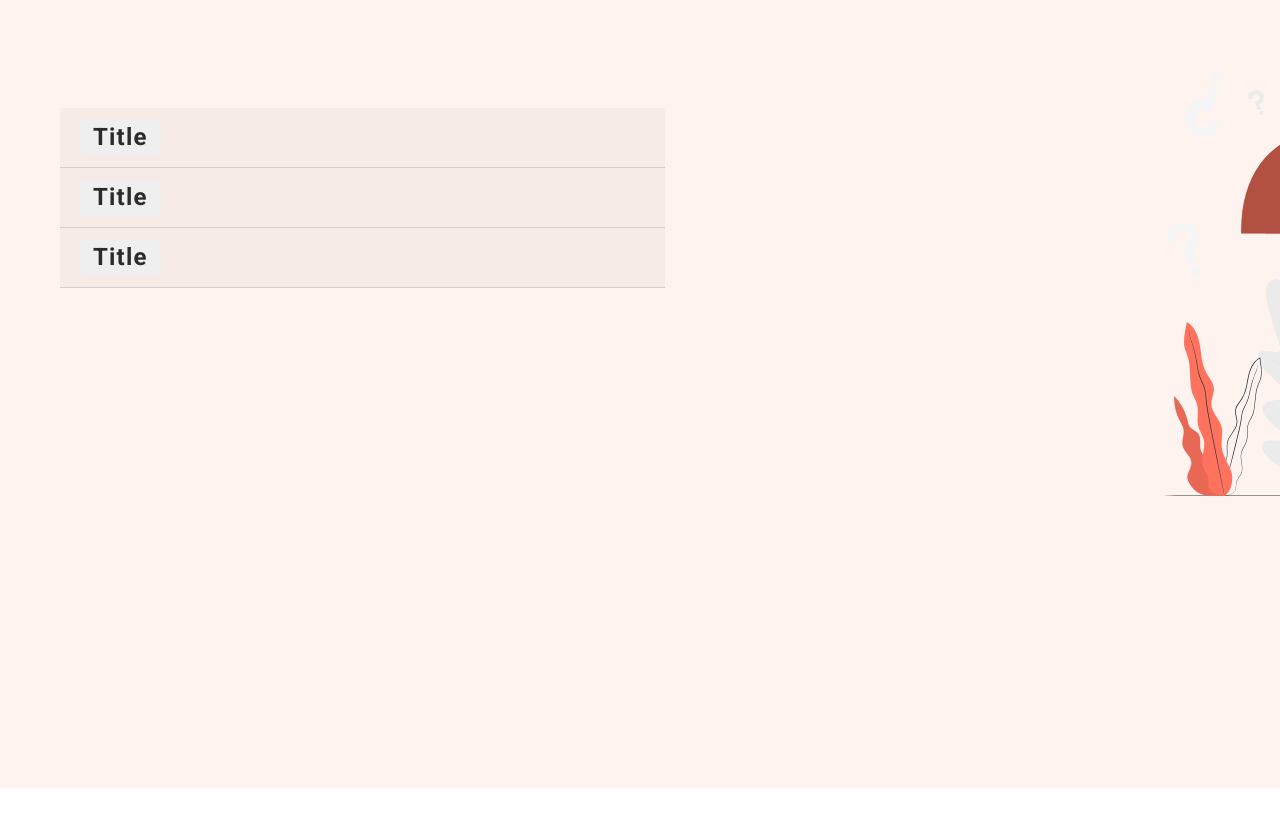
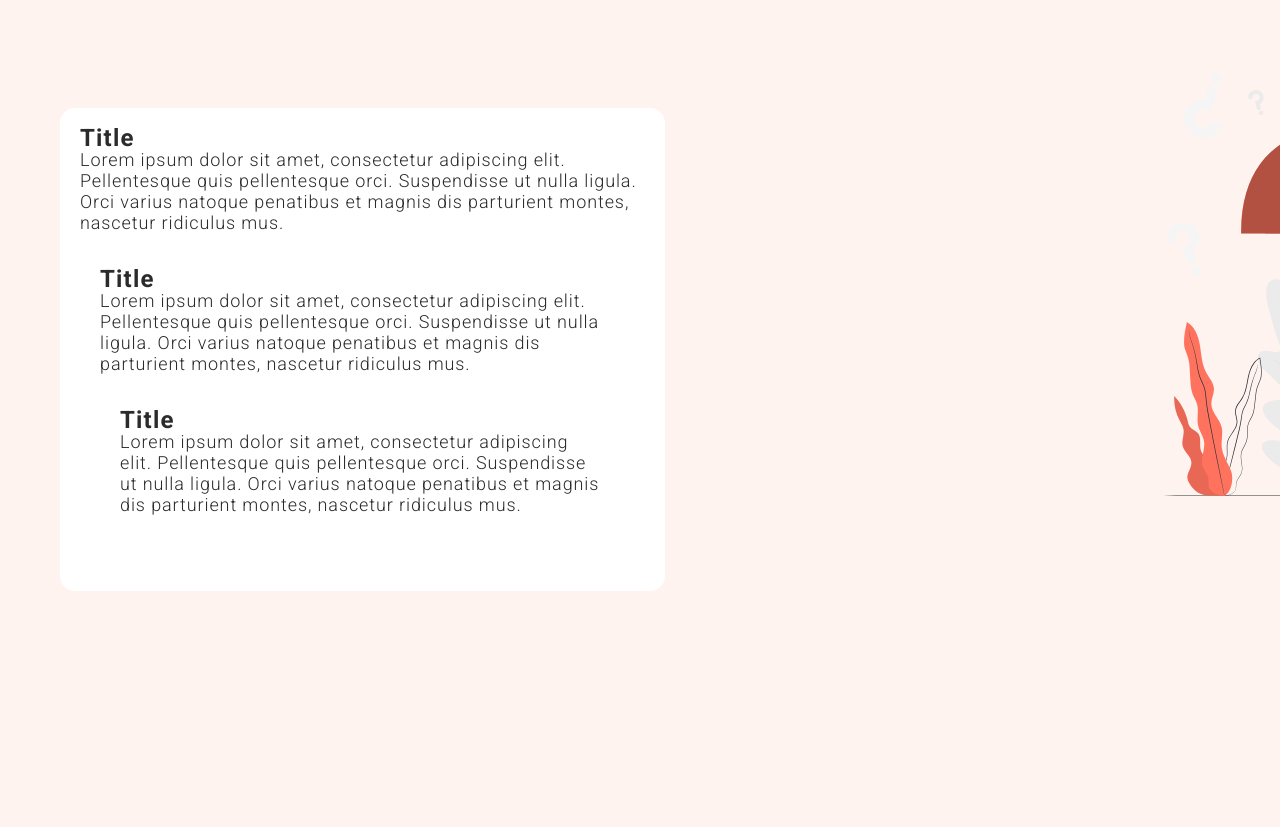
Before and after one commit to willJOIN/angular--spa-landing-page, an Angular app: page / in a window 1280 px wide. Shown: the part 1105-1932 px from the top of the page. Before the commit the page ends 1893 px from the top, so only its background shows below. Built offline with nearby package versions, Linux system fonts and the light colour scheme.

Commit message:
General Improvements

```diff
--- a/src/app/components/navbar/navbar.component.scss
+++ b/src/app/components/navbar/navbar.component.scss
@@ -10,15 +10,13 @@
   justify-content: center;
   column-gap: 70px;
   row-gap: 10px;
+}
+
 // TODO Current Link Bold
-  a{
+#navbar a{
   color: #000000;
   cursor: pointer;
   text-decoration: none;
-  }
-  .a:active{
-    font-weight: bold;
-  }
 }
 
 #navbarMobile{
@@ -43,9 +41,9 @@
     align-items: center;
     column-gap: 70px;
     row-gap: 10px;
-    a{
+  }
+  #navbarMobile a{
     height: 30px;
     cursor: pointer;
   }
 }
-}
--- a/src/app/view/faq/faq.component.html
+++ b/src/app/view/faq/faq.component.html
@@ -7,86 +7,20 @@
     <img src="../../../assets/faq.svg" alt="Imagem FAQ" />
 
     <div id="accordion">
-      <div class="card-header" id="headingOne">
-        <h5 class="mb-0">
-          <button
-            class="btn"
-            data-toggle="collapse"
-            data-target="#collapseOne"
-            aria-expanded="true"
-            aria-controls="collapseOne"
-            id="titles"
-          >
-            Title
-          </button>
-        </h5>
+      <div id="contentBox">
+        <div id="title">Title</div>
+        <div id="text">
+          <p>Lorem ipsum dolor sit amet, consectetur adipiscing elit. Pellentesque quis pellentesque orci. Suspendisse ut nulla ligula. Orci varius natoque penatibus et magnis dis parturient montes, nascetur ridiculus mus.</p>
       </div>
-      <div
-        id="collapseOne"
-        class="collapse hide"
-        aria-labelledby="headingOne"
-        data-parent="#accordion"
-      >
-        <div class="card-body">
-          Lorem ipsum dolor sit amet, consectetur adipiscing elit. Pellentesque
-          quis pellentesque orci. Suspendisse ut nulla ligula. Orci varius
-          natoque penatibus et magnis dis parturient montes, nascetur ridiculus
-          mus.
-        </div>
+      <div id="contentBox">
+        <div id="title">Title</div>
+        <div id="text">
+          <p>Lorem ipsum dolor sit amet, consectetur adipiscing elit. Pellentesque quis pellentesque orci. Suspendisse ut nulla ligula. Orci varius natoque penatibus et magnis dis parturient montes, nascetur ridiculus mus.</p>
       </div>
-      <div class="card-header" id="headingTwo">
-        <h5 class="mb-0">
-          <button
-            class="btn"
-            data-toggle="collapse"
-            data-target="#collapseTwo"
-            aria-expanded="true"
-            aria-controls="collapseTwo"
-            id="titles"
-          >
-            Title
-          </button>
-        </h5>
-      </div>
-      <div
-        id="collapseTwo"
-        class="collapse hide"
-        aria-labelledby="headingTwo"
-        data-parent="#accordion"
-      >
-        <div class="card-body">
-          Lorem ipsum dolor sit amet, consectetur adipiscing elit. Pellentesque
-          quis pellentesque orci. Suspendisse ut nulla ligula. Orci varius
-          natoque penatibus et magnis dis parturient montes, nascetur ridiculus
-          mus.
-        </div>
-      </div>
-      <div class="card-header" id="headingThree">
-        <h5 class="mb-0">
-          <button
-            class="btn"
-            data-toggle="collapse"
-            data-target="#collapseThree"
-            aria-expanded="true"
-            aria-controls="collapseThree"
-            id="titles"
-          >
-            Title
-          </button>
-        </h5>
-      </div>
-      <div
-        id="collapseThree"
-        class="collapse hide"
-        aria-labelledby="headingThree"
-        data-parent="#accordion"
-      >
-        <div class="card-body">
-          Lorem ipsum dolor sit amet, consectetur adipiscing elit. Pellentesque
-          quis pellentesque orci. Suspendisse ut nulla ligula. Orci varius
-          natoque penatibus et magnis dis parturient montes, nascetur ridiculus
-          mus.
-        </div>
+      <div id="contentBox">
+        <div id="title">Title</div>
+        <div id="text">
+          <p>Lorem ipsum dolor sit amet, consectetur adipiscing elit. Pellentesque quis pellentesque orci. Suspendisse ut nulla ligula. Orci varius natoque penatibus et magnis dis parturient montes, nascetur ridiculus mus.</p>
       </div>
     </div>
   </div>
--- a/src/app/view/faq/faq.component.scss
+++ b/src/app/view/faq/faq.component.scss
@@ -29,27 +29,51 @@ img{
   grid-column-end: 2;
 }
 
-// TODO Pure accordion
+// TODO Pure accordion and remove Bootstrap
 #accordion{
   width: 605px;
+  grid-column-start: 1;
+  grid-column-end: 1;
   margin-top: -42.5rem;
   margin-bottom: 16.3125rem;
   margin-left: 3.75rem;
   margin-right: 14.21875rem;
-  grid-column-start: 1;
-  grid-column-end: 1;
 }
 
-#titles{
+#contentBox{
+  background-color: #FFFFFF;
+  border-radius: 15px;
+  padding: 20px;
+}
+
+#title{
   font-family: 'Roboto', sans-serif;
   font-size: 24px;
   font-weight: 700;
   line-height: 21px;
   letter-spacing: 0.05em;
   color: #2B2B2B;
+  cursor: pointer;
 }
 
-.card-body{
+#title ::before{
+  content: ">";
+  position: absolute;
+  border: 2px solid #D13C74;
+  box-sizing: border-box;
+  border-radius: 3px;
+  transform: rotate(135deg);
+}
+
+#title ::after{
+  position: absolute;
+  border: 2px solid #D13C74;
+  box-sizing: border-box;
+  border-radius: 3px;
+  transform: rotate(-45deg);
+}
+
+#text{
   font-family: 'Roboto', sans-serif;
   font-size: 18px;
   font-weight: 300;
--- a/src/app/view/home/home.component.html
+++ b/src/app/view/home/home.component.html
@@ -4,7 +4,7 @@
 
   <div id="home">
 
-    <img src="../../../assets/quemsomos.svg" alt='Imagem quem somos'>
+    <img src="../../../assets/quemSomos.svg" alt='Imagem quem somos'>
 
     <p>Lorem ipsum dolor sit amet, consectetur adipiscing elit. Mauris elementum porta tristique. Aenean consequat velit eget tortor malesuada aliquet. <br> <br> Nam nec ante nec urna vestibulum suscipit. Maecenas pretium mauris dui. Duis ac pellentesque nunc. Nunc finibus, dolor ut suscipit interdum, quam lacus volutpat urna, eget finibus libero sem non nulla. <br> <br> Sed sit amet erat condimentum erat laoreet fermentum. Proin massa libero, euismod eget nunc a, elementum scelerisque magna.</p>
 
```
Lines whose indentation alone changed are shown as unchanged.
